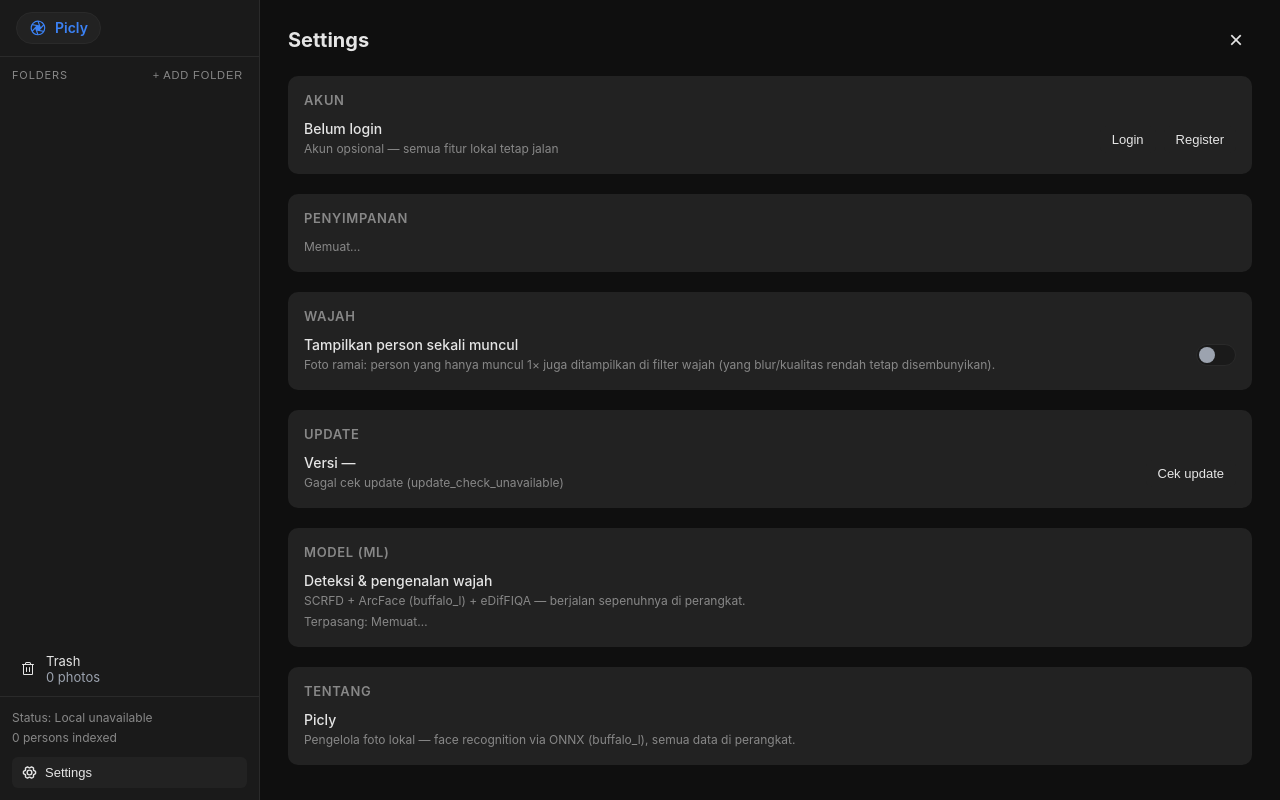
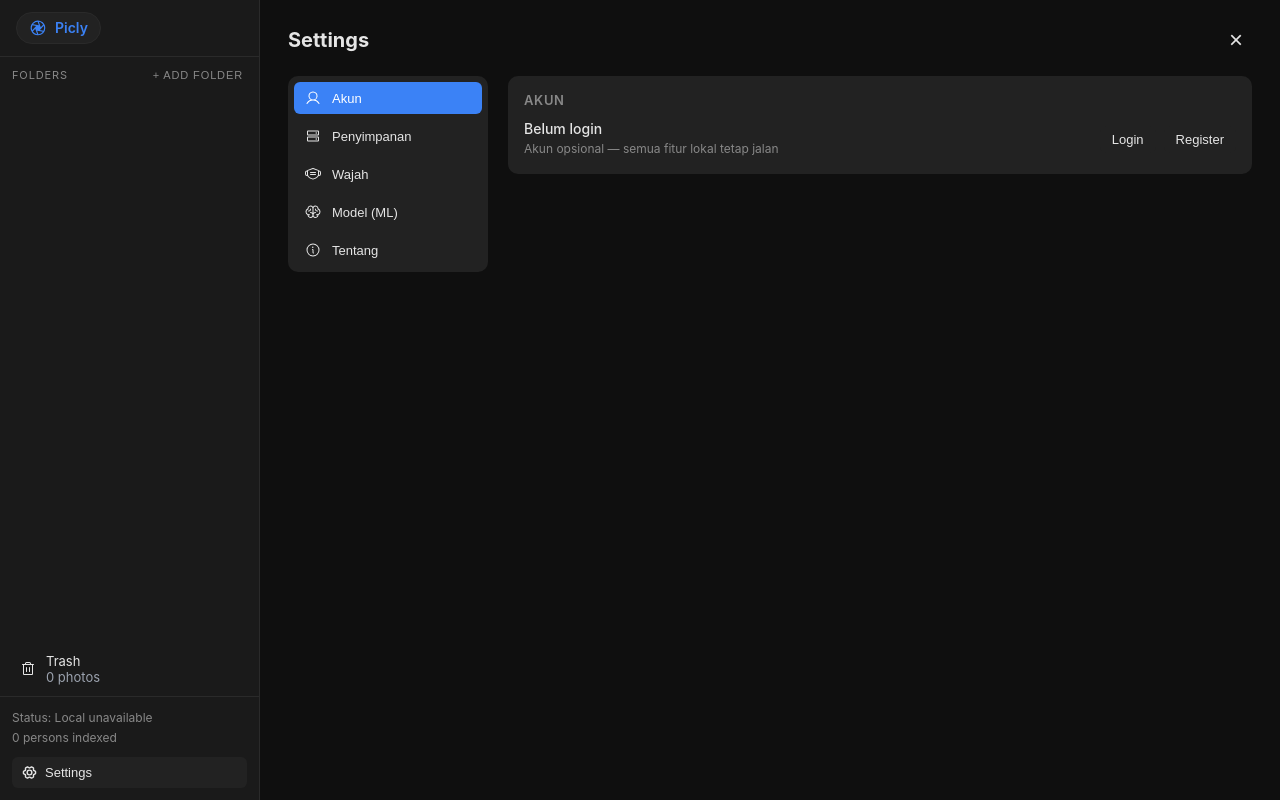
Before and after one commit to rizkhal/picly, a React (Vite) app in the folder desktop/: page / in a window 1280 px wide. Both pictures are taken after a click on the button "Settings". Built offline with nearby package versions, Linux system fonts and the light colour scheme.

Commit message:
feat(settings): merge update into About, render ML models as list

```diff
--- a/desktop/src/renderer/components/SettingsPage.tsx
+++ b/desktop/src/renderer/components/SettingsPage.tsx
@@ -1,4 +1,5 @@
 import { useEffect, useState } from 'react'
+import { User, HardDrives, FaceMask, Brain, Info } from '@phosphor-icons/react'
 import type { AuthStatus, LocalModels, UpdateInfo } from '../types'
 import * as ipc from '../lib/electron'
 
@@ -22,7 +23,34 @@
   folders: number
 }
 
+type SettingsSectionId = 'account' | 'storage' | 'faces' | 'models' | 'about'
+
+function ModelRow({ title, desc, installed, latest }: { title: string; desc: string; installed: string | null; latest?: string | null }) {
+  const hasNewer = !!latest && latest !== installed
+  return (
+    <div className="settings-model-row">
+      <div className="settings-model-main">
+        <div className="settings-model-title">{title}</div>
+        <div className="settings-model-desc">{desc}</div>
+      </div>
+      <div className="settings-model-meta">
+        <div className="settings-model-version">{installed || 'tidak ditemukan'}</div>
+        {hasNewer && <div className="settings-model-newer">Terbaru: {latest}</div>}
+      </div>
+    </div>
+  )
+}
+
+const MENU: Array<{ id: SettingsSectionId; label: string; icon: React.ReactNode }> = [
+  { id: 'account', label: 'Akun', icon: <User size={16} /> },
+  { id: 'storage', label: 'Penyimpanan', icon: <HardDrives size={16} /> },
+  { id: 'faces', label: 'Wajah', icon: <FaceMask size={16} /> },
+  { id: 'models', label: 'Model (ML)', icon: <Brain size={16} /> },
+  { id: 'about', label: 'Tentang', icon: <Info size={16} /> },
+]
+
 export function SettingsPage({ authStatus, onLogout, onOpenAuth, updateInfo, updateChecking, onCheckUpdate, onOpenUpdate, onClose, showSingletons, onToggleShowSingletons }: SettingsPageProps) {
+  const [section, setSection] = useState<SettingsSectionId>('account')
   const [stats, setStats] = useState<StoreStats | null>(null)
   const [localModels, setLocalModels] = useState<LocalModels | null>(null)
 
@@ -38,7 +66,24 @@
         <button className="modal-close" onClick={onClose}>×</button>
       </div>
 
-      {/* Account */}
+      <div className="settings-layout">
+        {/* Left: section menu */}
+        <nav className="settings-nav">
+          {MENU.map((m) => (
+            <button
+              key={m.id}
+              className={`settings-nav-item${section === m.id ? ' active' : ''}`}
+              onClick={() => setSection(m.id)}
+            >
+              <span className="settings-nav-icon">{m.icon}</span>
+              <span className="settings-nav-label">{m.label}</span>
+            </button>
+          ))}
+        </nav>
+
+        {/* Right: active section content */}
+        <div className="settings-content">
+          {section === 'account' && (
             <section className="settings-section">
               <div className="settings-section-title">Akun</div>
               {authStatus.loggedIn ? (
@@ -62,8 +107,9 @@
                 </div>
               )}
             </section>
+          )}
 
-      {/* Storage */}
+          {section === 'storage' && (
             <section className="settings-section">
               <div className="settings-section-title">Penyimpanan</div>
               {stats ? (
@@ -77,8 +123,9 @@
                 <div className="settings-row-hint">Memuat…</div>
               )}
             </section>
+          )}
 
-      {/* Wajah — face filter preferences */}
+          {section === 'faces' && (
             <section className="settings-section">
               <div className="settings-section-title">Wajah</div>
               <div className="settings-row">
@@ -97,16 +144,56 @@
                 </button>
               </div>
             </section>
+          )}
 
-      {/* Update */}
+          {section === 'models' && (
             <section className="settings-section">
-        <div className="settings-section-title">Update</div>
+              <div className="settings-section-title">Model (ML)</div>
+              {!localModels ? (
+                <div className="settings-row-hint">Memuat…</div>
+              ) : (
+                <div className="settings-model-list">
+                  <ModelRow
+                    title="Deteksi wajah"
+                    desc="SCRFD 10G — menemukan semua wajah di foto."
+                    installed={localModels.detector}
+                    latest={updateInfo?.models?.detector}
+                  />
+                  <ModelRow
+                    title="Pengenalan wajah"
+                    desc="ArcFace (buffalo_l) — mengubah wajah menjadi embedding untuk pengelompokan."
+                    installed={localModels.recognizer}
+                    latest={updateInfo?.models?.recognizer}
+                  />
+                  <ModelRow
+                    title="Kualitas wajah"
+                    desc="eDifFIQA — menilai ketajaman wajah sebelum diproses lebih lanjut."
+                    installed={localModels.quality}
+                    latest={updateInfo?.models?.quality}
+                  />
+                </div>
+              )}
+            </section>
+          )}
+
+          {section === 'about' && (
+            <section className="settings-section">
+              <div className="settings-section-title">Tentang</div>
               <div className="settings-row">
                 <div className="settings-row-info">
                   <div className="settings-row-label">
-              Versi {updateInfo?.current || '—'}
+                    Picly
                     {updateInfo?.available && updateInfo?.latest && (
                       <span className="update-chip">Update tersedia: {updateInfo.latest}</span>
+                    )}
+                  </div>
+                  <div className="settings-row-hint">
+                    Pengelola foto lokal — face recognition via ONNX (buffalo_l), semua data di perangkat.
+                  </div>
+                  <div className="settings-row-hint">
+                    Versi terpasang: <span className="mono">{updateInfo?.current || '—'}</span>
+                    {updateInfo?.latest && updateInfo?.latest !== updateInfo?.current && (
+                      <> · Terbaru: <span className="mono">{updateInfo.latest}</span></>
                     )}
                   </div>
                   <div className="settings-row-hint">
@@ -136,38 +223,9 @@
                 </div>
               </div>
             </section>
-
-      {/* Model (ML) — bundled with the app; updated via new releases */}
-      <section className="settings-section">
-        <div className="settings-section-title">Model (ML)</div>
-        <div className="settings-row">
-          <div className="settings-row-info">
-            <div className="settings-row-label">Deteksi & pengenalan wajah</div>
-            <div className="settings-row-hint">SCRFD + ArcFace (buffalo_l) + eDifFIQA — berjalan sepenuhnya di perangkat.</div>
-            <div className="settings-row-hint">
-              Terpasang: {localModels ? [localModels.detector, localModels.recognizer, localModels.quality].filter(Boolean).join(', ') || 'tidak ditemukan' : 'Memuat…'}
-            </div>
-            {updateInfo?.models && (
-              <div className="settings-row-hint">
-                Terbaru: {[updateInfo.models.detector, updateInfo.models.recognizer, updateInfo.models.quality].filter(Boolean).join(', ')}
-              </div>
           )}
         </div>
       </div>
-      </section>
-
-      {/* About */}
-      <section className="settings-section">
-        <div className="settings-section-title">Tentang</div>
-        <div className="settings-row">
-          <div className="settings-row-info">
-            <div className="settings-row-label">Picly</div>
-            <div className="settings-row-hint">
-              Pengelola foto lokal — face recognition via ONNX (buffalo_l), semua data di perangkat.
-            </div>
-          </div>
-        </div>
-      </section>
     </div>
   )
 }
--- a/desktop/src/renderer/index.css
+++ b/desktop/src/renderer/index.css
@@ -339,7 +339,7 @@
   min-width: 0;
 }
 
-/* Settings page (main panel) */
+/* Settings page (main panel) — macOS System Settings style: left nav + content */
 .settings-page {
   flex: 1;
   overflow-y: auto;
@@ -358,6 +358,62 @@
 .settings-title {
   font-size: 20px;
   font-weight: 700;
+}
+
+.settings-layout {
+  display: grid;
+  grid-template-columns: 200px 1fr;
+  gap: 20px;
+  align-items: start;
+  flex: 1;
+  min-height: 0;
+}
+
+.settings-nav {
+  display: flex;
+  flex-direction: column;
+  gap: 6px;
+  padding: 6px;
+  background: var(--surface-2);
+  border-radius: 10px;
+}
+
+.settings-nav-item {
+  display: flex;
+  align-items: center;
+  gap: 10px;
+  padding: 8px 10px;
+  border-radius: 6px;
+  border: none;
+  background: transparent;
+  color: var(--text);
+  font-size: 13px;
+  font-weight: 500;
+  cursor: pointer;
+  text-align: left;
+  transition: background 0.15s, color 0.15s;
+}
+
+.settings-nav-item:hover { background: var(--surface); }
+
+.settings-nav-item.active {
+  background: var(--accent);
+  color: #fff;
+}
+
+.settings-nav-icon {
+  display: inline-flex;
+  align-items: center;
+  justify-content: center;
+  width: 18px;
+  flex-shrink: 0;
+}
+
+.settings-content {
+  display: flex;
+  flex-direction: column;
+  gap: 16px;
+  min-width: 0;
 }
 
 .settings-section {
@@ -473,6 +529,59 @@
   background: rgba(255, 209, 102, 0.12);
   padding: 2px 8px;
   border-radius: 10px;
+}
+
+/* Model list — Settings -> Model (ML) */
+.settings-model-list {
+  display: flex;
+  flex-direction: column;
+  gap: 10px;
+}
+.settings-model-row {
+  display: flex;
+  align-items: center;
+  justify-content: space-between;
+  gap: 16px;
+  background: var(--surface);
+  border: 1px solid var(--border);
+  border-radius: 8px;
+  padding: 12px 14px;
+}
+.settings-model-main {
+  flex: 1;
+  min-width: 0;
+}
+.settings-model-title {
+  font-size: 13px;
+  font-weight: 600;
+}
+.settings-model-desc {
+  font-size: 12px;
+  color: var(--text-muted);
+  margin-top: 2px;
+  line-height: 1.5;
+}
+.settings-model-meta {
+  text-align: right;
+  flex-shrink: 0;
+  min-width: 0;
+}
+.settings-model-version {
+  font-size: 12px;
+  font-family: ui-monospace, SFMono-Regular, Menlo, monospace;
+  color: var(--text);
+  word-break: break-all;
+}
+.settings-model-newer {
+  font-size: 11px;
+  color: #ffd166;
+  margin-top: 2px;
+}
+
+/* Inline monospace value (e.g. version number) */
+.mono {
+  font-family: ui-monospace, SFMono-Regular, Menlo, monospace;
+  font-size: 12px;
 }
 
 /* Main content */
```
Lines whose indentation alone changed are shown as unchanged.
